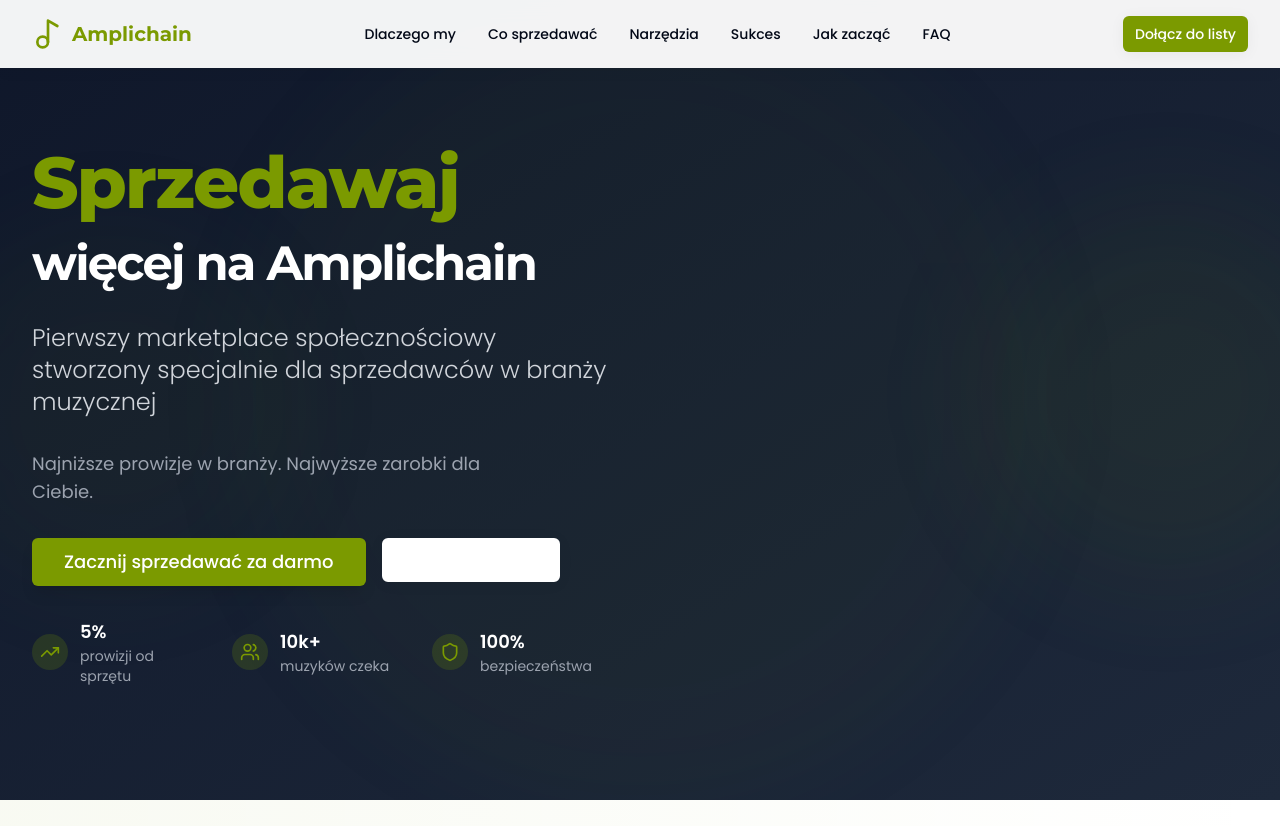
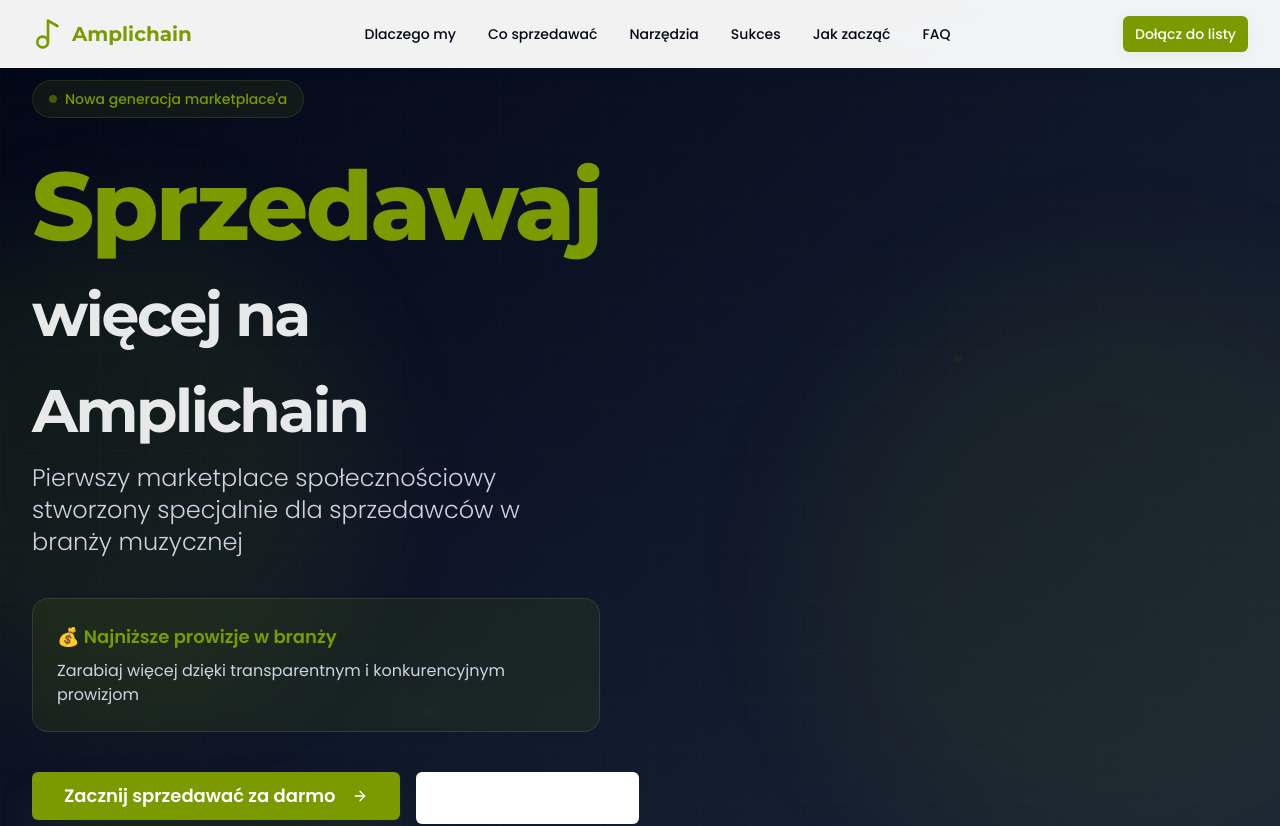
Before and after one commit to ampli-app/amplichain-landing, a React (Vite) app: page / in a window 1280 px wide. Shown: the top 826 px of the page. Built offline with nearby package versions, Linux system fonts and the light colour scheme.

Commit message:
Refactor: Update HeroSection with new design
The AI updated the HeroSection component with the provided code, including animated backgrounds, a badge, headline, value proposition, CTA buttons, stats, and a mock dashboard preview. The color scheme was also adjusted.

```diff
--- a/src/components/sections/HeroSection.tsx
+++ b/src/components/sections/HeroSection.tsx
@@ -1,129 +1,176 @@
 
 import React from "react";
 import { Button } from "@/components/ui/button";
-import { TrendingUp, Users, Shield } from "lucide-react";
+import { TrendingUp, Users, Shield, ArrowRight, Play } from "lucide-react";
 
-const HeroSection: React.FC = () => {
+const HeroSection = () => {
   return (
-    <section className="min-h-screen pt-24 pb-16 flex items-center relative overflow-hidden bg-gradient-to-br from-slate-900 to-slate-800">
-      {/* Animated background elements */}
+    <section className="min-h-screen pt-20 pb-16 flex items-center relative overflow-hidden bg-gradient-to-br from-slate-950 via-slate-900 to-slate-800">
+      {/* Ultra-modern animated background */}
       <div className="absolute inset-0 overflow-hidden">
-        <div className="absolute top-1/4 -right-20 w-96 h-96 bg-ampli-green/10 rounded-full blur-3xl animate-pulse-light" />
-        <div className="absolute bottom-1/4 -left-20 w-96 h-96 bg-ampli-green/5 rounded-full blur-3xl animate-pulse-light" style={{animationDelay: '1s'}} />
-        <div className="absolute top-1/2 left-1/2 -translate-x-1/2 -translate-y-1/2 w-[800px] h-[800px] bg-ampli-green/5 rounded-full blur-3xl animate-pulse-light" style={{animationDelay: '1.5s'}} />
+        {/* Gradient orbs */}
+        <div className="absolute top-1/4 -right-32 w-[600px] h-[600px] bg-ampli-green/15 rounded-full blur-3xl animate-pulse" />
+        <div className="absolute bottom-1/3 -left-32 w-[500px] h-[500px] bg-ampli-green/10 rounded-full blur-3xl animate-pulse" style={{animationDelay: '1s'}} />
+
+        {/* Grid pattern */}
+        <div className="absolute inset-0 bg-[linear-gradient(rgba(123,154,0,0.03)_1px,transparent_1px),linear-gradient(90deg,rgba(123,154,0,0.03)_1px,transparent_1px)] bg-[size:50px_50px]" />
+
+        {/* Floating particles */}
+        <div className="absolute top-1/2 left-1/4 w-2 h-2 bg-ampli-green/60 rounded-full animate-ping" />
+        <div className="absolute top-1/3 right-1/4 w-1 h-1 bg-ampli-green/60 rounded-full animate-ping" style={{animationDelay: '0.5s'}} />
+        <div className="absolute bottom-1/3 left-1/3 w-1.5 h-1.5 bg-ampli-green/60 rounded-full animate-ping" style={{animationDelay: '1.5s'}} />
       </div>
 
       <div className="container relative z-10 text-white">
-        <div className="grid grid-cols-1 lg:grid-cols-2 gap-16 items-center">
-          <div className="animate-fade-in space-y-8">
-            <h1 className="text-5xl sm:text-6xl md:text-7xl font-black mb-6 leading-[1.1]">
-              <span className="text-ampli-green">Sprzedawaj</span>
+        <div className="grid grid-cols-1 lg:grid-cols-2 gap-20 items-center">
+
+          {/* Left Column - Content */}
+          <div className="space-y-10 animate-fade-in">
+
+            {/* Badge */}
+            <div className="inline-flex items-center gap-2 bg-ampli-green/10 backdrop-blur-sm border border-ampli-green/20 rounded-full px-4 py-2">
+              <div className="w-2 h-2 bg-ampli-green rounded-full animate-pulse" />
+              <span className="text-sm font-medium text-ampli-green">Nowa generacja marketplace'a</span>
+            </div>
+
+            {/* Main Headline */}
+            <div className="space-y-4">
+              <h1 className="text-6xl sm:text-7xl md:text-8xl font-black leading-[0.9] tracking-tight">
+                <span className="text-ampli-green">
+                  Sprzedawaj
+                </span>
                 <br />
-              <span className="text-3xl sm:text-4xl md:text-5xl font-bold">więcej na Amplichain</span>
+                <span className="text-white/90 text-4xl sm:text-5xl md:text-6xl font-bold">
+                  więcej na<br />Amplichain
+                </span>
               </h1>
-            <p className="text-xl md:text-2xl font-light mb-8 text-gray-300 max-w-xl leading-relaxed">
+
+              <p className="text-xl md:text-2xl text-slate-300 max-w-xl leading-relaxed font-light">
                 Pierwszy marketplace społecznościowy stworzony specjalnie dla sprzedawców w branży muzycznej
               </p>
-            <p className="text-lg mb-8 text-gray-400 max-w-lg">
-              Najniższe prowizje w branży. Najwyższe zarobki dla Ciebie.
-            </p>
+            </div>
 
-            <div className="flex flex-col sm:flex-row gap-4 mb-8">
+            {/* Value Proposition */}
+            <div className="bg-ampli-green/10 backdrop-blur-sm border border-white/10 rounded-2xl p-6">
+              <p className="text-lg text-ampli-green font-semibold mb-2">💰 Najniższe prowizje w branży</p>
+              <p className="text-slate-300">Zarabiaj więcej dzięki transparentnym i konkurencyjnym prowizjom</p>
+            </div>
+
+            {/* CTA Buttons */}
+            <div className="flex flex-col sm:flex-row gap-4">
               <Button
                 size="lg"
-                className="bg-ampli-green hover:bg-ampli-darkgreen text-white font-medium px-8 py-6 text-lg shadow-lg hover:shadow-xl transition-all duration-300"
-                onClick={() => document.getElementById('cta')?.scrollIntoView({behavior: 'smooth'})}
+                className="group bg-ampli-green hover:bg-ampli-darkgreen text-white font-semibold px-8 py-6 text-lg shadow-2xl shadow-ampli-green/25 hover:shadow-ampli-green/40 transition-all duration-300 transform hover:scale-105"
               >
                 Zacznij sprzedawać za darmo
+                <ArrowRight className="ml-2 h-5 w-5 group-hover:translate-x-1 transition-transform" />
               </Button>
+
               <Button
                 size="lg"
                 variant="outline"
-                className="border-2 border-white text-white hover:bg-white hover:text-slate-900 font-medium shadow-soft"
-                onClick={() => document.getElementById('value')?.scrollIntoView({behavior: 'smooth'})}
+                className="group border-2 border-white/20 text-white hover:bg-white/10 backdrop-blur-sm font-semibold px-8 py-6 text-lg transition-all duration-300"
               >
-                Zobacz korzyści
+                <Play className="mr-2 h-5 w-5" />
+                Zobacz demo
               </Button>
             </div>
 
-            <div className="grid grid-cols-3 gap-6">
-              <div className="flex items-center gap-3">
-                <div className="bg-ampli-green/20 rounded-full p-2">
-                  <TrendingUp className="h-5 w-5 text-ampli-green" />
+            {/* Stats */}
+            <div className="grid grid-cols-3 gap-8 pt-4">
+              <div className="text-center group">
+                <div className="bg-ampli-green/20 backdrop-blur-sm rounded-2xl p-4 mb-3 group-hover:scale-105 transition-transform">
+                  <TrendingUp className="h-8 w-8 text-ampli-green mx-auto" />
                 </div>
-                <div>
-                  <div className="font-bold text-lg">5%</div>
-                  <div className="text-sm text-gray-400">prowizji od sprzętu</div>
+                <div className="font-black text-2xl text-ampli-green">5%</div>
+                <div className="text-sm text-slate-400 font-medium">prowizji od sprzętu</div>
               </div>
+
+              <div className="text-center group">
+                <div className="bg-ampli-green/20 backdrop-blur-sm rounded-2xl p-4 mb-3 group-hover:scale-105 transition-transform">
+                  <Users className="h-8 w-8 text-ampli-green mx-auto" />
                 </div>
-              <div className="flex items-center gap-3">
-                <div className="bg-ampli-green/20 rounded-full p-2">
-                  <Users className="h-5 w-5 text-ampli-green" />
+                <div className="font-black text-2xl text-ampli-green">10k+</div>
+                <div className="text-sm text-slate-400 font-medium">muzyków czeka</div>
               </div>
-                <div>
-                  <div className="font-bold text-lg">10k+</div>
-                  <div className="text-sm text-gray-400">muzyków czeka</div>
+
+              <div className="text-center group">
+                <div className="bg-ampli-green/20 backdrop-blur-sm rounded-2xl p-4 mb-3 group-hover:scale-105 transition-transform">
+                  <Shield className="h-8 w-8 text-ampli-green mx-auto" />
                 </div>
-              </div>
-              <div className="flex items-center gap-3">
-                <div className="bg-ampli-green/20 rounded-full p-2">
-                  <Shield className="h-5 w-5 text-ampli-green" />
-                </div>
-                <div>
-                  <div className="font-bold text-lg">100%</div>
-                  <div className="text-sm text-gray-400">bezpieczeństwa</div>
-                </div>
+                <div className="font-black text-2xl text-ampli-green">100%</div>
+                <div className="text-sm text-slate-400 font-medium">bezpieczeństwa</div>
               </div>
             </div>
           </div>
 
+          {/* Right Column - Dashboard Preview */}
           <div className="hidden lg:block animate-scale-in">
-            <div className="relative">
-              {/* Mock seller dashboard */}
-              <div className="w-full max-w-lg mx-auto bg-white/10 backdrop-blur-sm rounded-2xl shadow-card overflow-hidden border border-white/20">
-                <div className="h-14 bg-gradient-to-r from-ampli-green to-ampli-darkgreen flex items-center px-4">
+            <div className="relative group">
+
+              {/* Glow effect */}
+              <div className="absolute -inset-1 bg-ampli-green rounded-3xl blur-xl opacity-30 group-hover:opacity-50 transition-opacity" />
+
+              {/* Main dashboard */}
+              <div className="relative bg-slate-900/90 backdrop-blur-xl rounded-3xl overflow-hidden border border-white/10 shadow-2xl">
+
+                {/* Header */}
+                <div className="h-16 bg-ampli-green flex items-center px-6">
                   <div className="flex gap-2">
-                    <div className="h-3 w-3 rounded-full bg-white/30"></div>
-                    <div className="h-3 w-3 rounded-full bg-white/20"></div>
-                    <div className="h-3 w-3 rounded-full bg-white/10"></div>
+                    <div className="h-3 w-3 rounded-full bg-white/40" />
+                    <div className="h-3 w-3 rounded-full bg-white/30" />
+                    <div className="h-3 w-3 rounded-full bg-white/20" />
                   </div>
-                  <div className="flex-1 text-center text-white font-medium">Panel Sprzedawcy</div>
+                  <div className="flex-1 text-center text-white font-semibold">Panel Sprzedawcy</div>
                 </div>
-                <div className="p-5">
-                  <div className="flex items-center justify-between mb-6">
+
+                {/* Content */}
+                <div className="p-8">
+
+                  {/* Main stats */}
+                  <div className="flex items-start justify-between mb-8">
                     <div>
-                      <h3 className="font-bold text-lg text-white">Twoje sprzedaże</h3>
-                      <p className="text-gray-300 text-sm">Ostatnie 30 dni</p>
+                      <h3 className="font-bold text-2xl text-white mb-1">Twoje sprzedaże</h3>
+                      <p className="text-slate-400 text-sm">Ostatnie 30 dni</p>
                     </div>
                     <div className="text-right">
-                      <div className="text-2xl font-bold text-ampli-green">12,450 PLN</div>
-                      <div className="text-sm text-gray-300">+23% vs poprzedni miesiąc</div>
+                      <div className="text-3xl font-black text-ampli-green">
+                        12,450 PLN
+                      </div>
+                      <div className="text-sm text-ampli-green font-medium">+23% ↗</div>
                     </div>
                   </div>
 
+                  {/* Transactions */}
                   <div className="space-y-4">
-                    <div className="bg-white/5 p-3 rounded-lg flex justify-between items-center">
+
+                    <div className="bg-gradient-to-r from-slate-800/50 to-slate-700/50 backdrop-blur-sm p-5 rounded-2xl border border-white/5 hover:border-ampli-green/20 transition-all group/item">
+                      <div className="flex justify-between items-center">
                         <div>
-                        <div className="font-bold text-white">Fender Stratocaster</div>
-                        <div className="text-sm text-gray-300">Sprzedano 2 dni temu</div>
+                          <div className="font-semibold text-white mb-1">Fender Stratocaster</div>
+                          <div className="text-sm text-slate-400">Sprzedano 2 dni temu</div>
                         </div>
-                      <div className="text-ampli-green font-bold">4,200 PLN</div>
+                        <div className="text-ampli-green font-bold text-lg">4,200 PLN</div>
+                      </div>
                     </div>
 
-                    <div className="bg-white/5 p-3 rounded-lg flex justify-between items-center">
+                    <div className="bg-gradient-to-r from-slate-800/50 to-slate-700/50 backdrop-blur-sm p-5 rounded-2xl border border-white/5 hover:border-ampli-green/20 transition-all group/item">
+                      <div className="flex justify-between items-center">
                         <div>
-                        <div className="font-bold text-white">Usługa masteringu</div>
-                        <div className="text-sm text-gray-300">Zakończono wczoraj</div>
+                          <div className="font-semibold text-white mb-1">Usługa masteringu</div>
+                          <div className="text-sm text-slate-400">Zakończono wczoraj</div>
                         </div>
-                      <div className="text-ampli-green font-bold">300 PLN</div>
+                        <div className="text-ampli-green font-bold text-lg">300 PLN</div>
+                      </div>
                     </div>
 
-                    <div className="bg-white/5 p-3 rounded-lg flex justify-between items-center">
+                    <div className="bg-gradient-to-r from-slate-800/50 to-slate-700/50 backdrop-blur-sm p-5 rounded-2xl border border-white/5 hover:border-ampli-green/20 transition-all group/item">
+                      <div className="flex justify-between items-center">
                         <div>
-                        <div className="font-bold text-white">Marshall JCM800</div>
-                        <div className="text-sm text-gray-300">W trakcie negocjacji</div>
+                          <div className="font-semibold text-white mb-1">Marshall JCM800</div>
+                          <div className="text-sm text-slate-400">W trakcie negocjacji</div>
                         </div>
-                      <div className="text-gray-400 font-bold">2,800 PLN</div>
+                        <div className="text-slate-400 font-bold text-lg">2,800 PLN</div>
                       </div>
                     </div>
                   </div>
@@ -132,6 +179,28 @@ const HeroSection: React.FC = () => {
             </div>
           </div>
         </div>
+      </div>
+
+      {/* CSS dla animacji */}
+      <style jsx>{`
+        @keyframes fade-in {
+          from { opacity: 0; transform: translateY(30px); }
+          to { opacity: 1; transform: translateY(0); }
+        }
+
+        @keyframes scale-in {
+          from { opacity: 0; transform: scale(0.9); }
+          to { opacity: 1; transform: scale(1); }
+        }
+
+        .animate-fade-in {
+          animation: fade-in 1s ease-out;
+        }
+
+        .animate-scale-in {
+          animation: scale-in 1s ease-out 0.3s both;
+        }
+      `}</style>
     </section>
   );
 };
```
Lines whose indentation alone changed are shown as unchanged.
